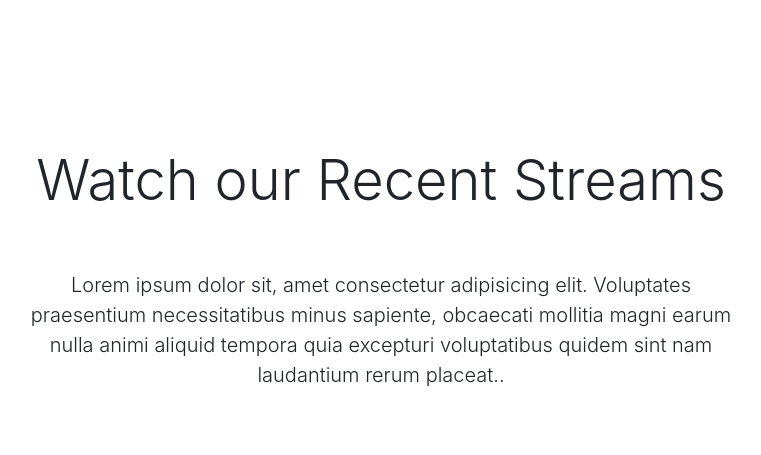
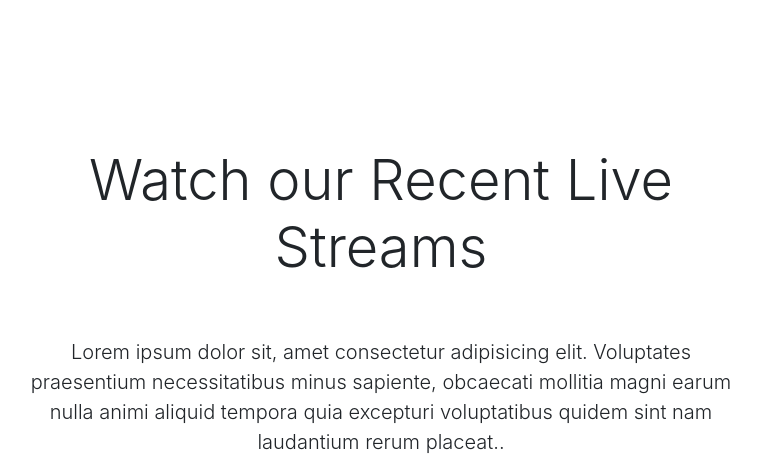
Before and after one commit to nagarajpandith/live-stream-studio-booking, a Django app: page / in a window 1280 px wide. Shown: the part 701-1156 px from the top of the page, without its empty margins (259-1020 px from the left). Run offline with Django 4.2, Linux system fonts and the light colour scheme; data that the repository does not hold is empty; some libraries are stand-ins or nearby versions.

Commit message:
minor-fix

```diff
--- a/studio/admin.py
+++ b/studio/admin.py
@@ -6,8 +6,8 @@ from django.http import HttpResponse
 # Register your models here.
 class BookingAdmin(admin.ModelAdmin):
     date_hierarchy = 'event_date'
-    list_display = ("first_name", "first_name", "request", "event_date", "event_time","email",)
-    list_filter = ("event_date", "event_time")
+    list_display = ("first_name", "last_name", "request", "event_date", "event_time","email",)
+    list_filter = ("event_date",)
     actions=['export_as_csv']
     def export_as_csv(ModelAdmin, request, queryset):
         response = HttpResponse(content_type='text/csv')
--- a/templates/booking.html
+++ b/templates/booking.html
@@ -142,7 +142,7 @@
     v1 = document.getElementById("fname");
     v2 = document.getElementById("lname");
     v3 = document.getElementById("email");
-    v4 = document.getElementById("mob");
+    v4 = document.getElementById("date");
     v5 = document.getElementById("job");
     v6 = document.getElementById("ans");
     v7 = document.getElementById("time");
--- a/templates/index.html
+++ b/templates/index.html
@@ -4,7 +4,7 @@
 <div class="container hero">
         <div class="row">
             <div class="col-12 col-lg-4 col-xl-5 offset-xl-1">
-                <h1 class="mt-30">Vishwa Konakni Smt Laxmi & Sri Nandagopal Shenoy, Kannur - Live Stream Studio</h1>
+                <h1 class="mt-30">Vishwa Konkani Smt. Laxmi & Sri Nandagopal Shenoy, Kannur - Live Stream Studio</h1>
                 <p> Lorem ipsum dolor sit amet consectetur adipisicing elit. </p>
                     <a href="{% url 'booking' %}" style="background-color: #FCD980; color: #000; font-size: 17px;"class="btn btn-light btn-lg action-button" type="button">Book Studio &#8594;</a>
             </div>
@@ -18,7 +18,7 @@
 <section class="container py-5"  style="margin-block:100px;" id="team">
     <div class="row text-center ">
         <div class="col-lg-8 mx-auto">
-            <h1 class="display-4">Watch our Recent Streams</h1>
+            <h1 class="display-4">Watch our Recent Live Streams</h1>
             <p class="lead py-5">Lorem ipsum dolor sit, amet consectetur adipisicing elit. Voluptates praesentium necessitatibus minus sapiente, obcaecati mollitia magni earum nulla animi aliquid tempora quia excepturi voluptatibus quidem sint nam laudantium rerum placeat..
             </p>
         </div>
```
